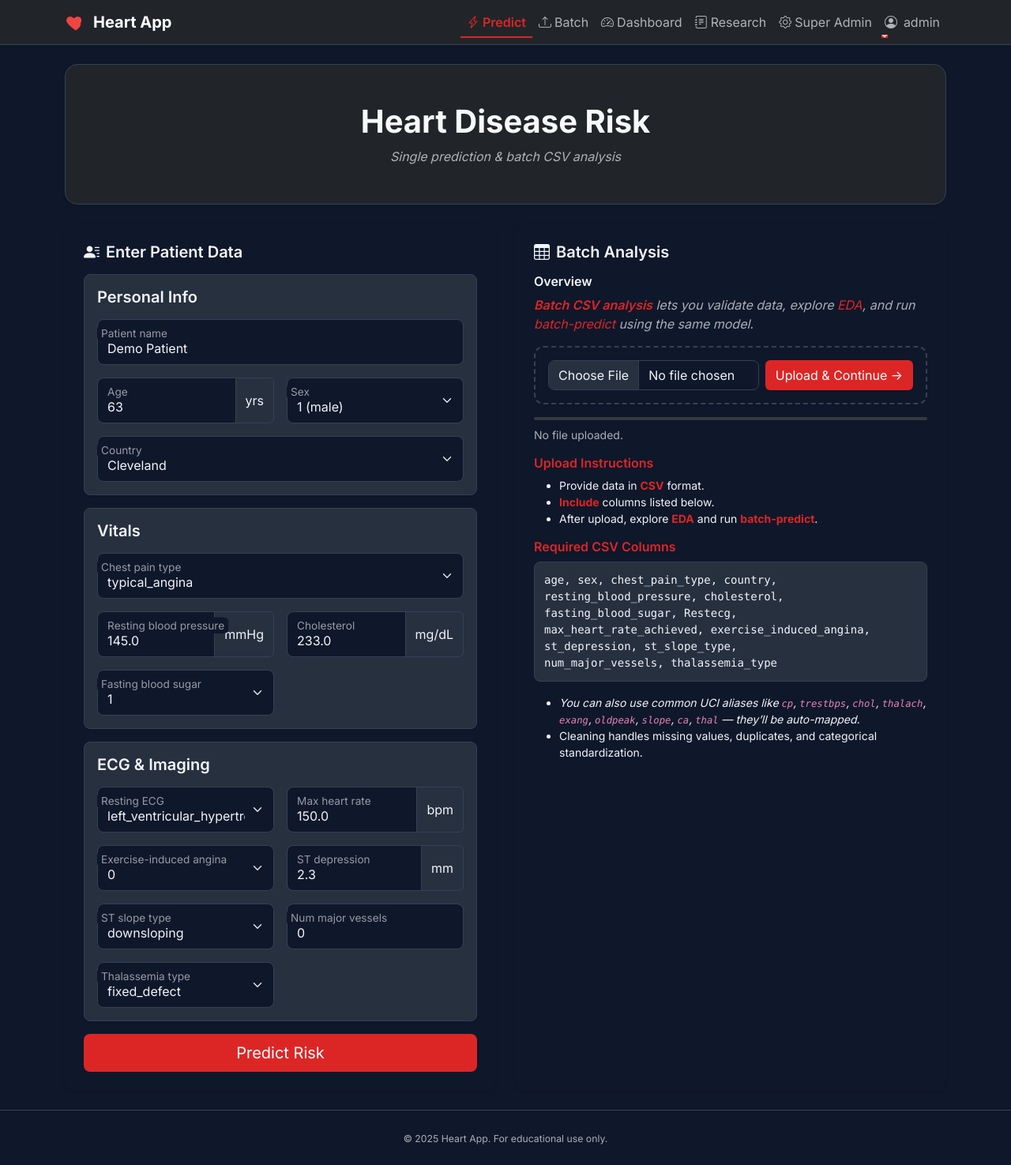
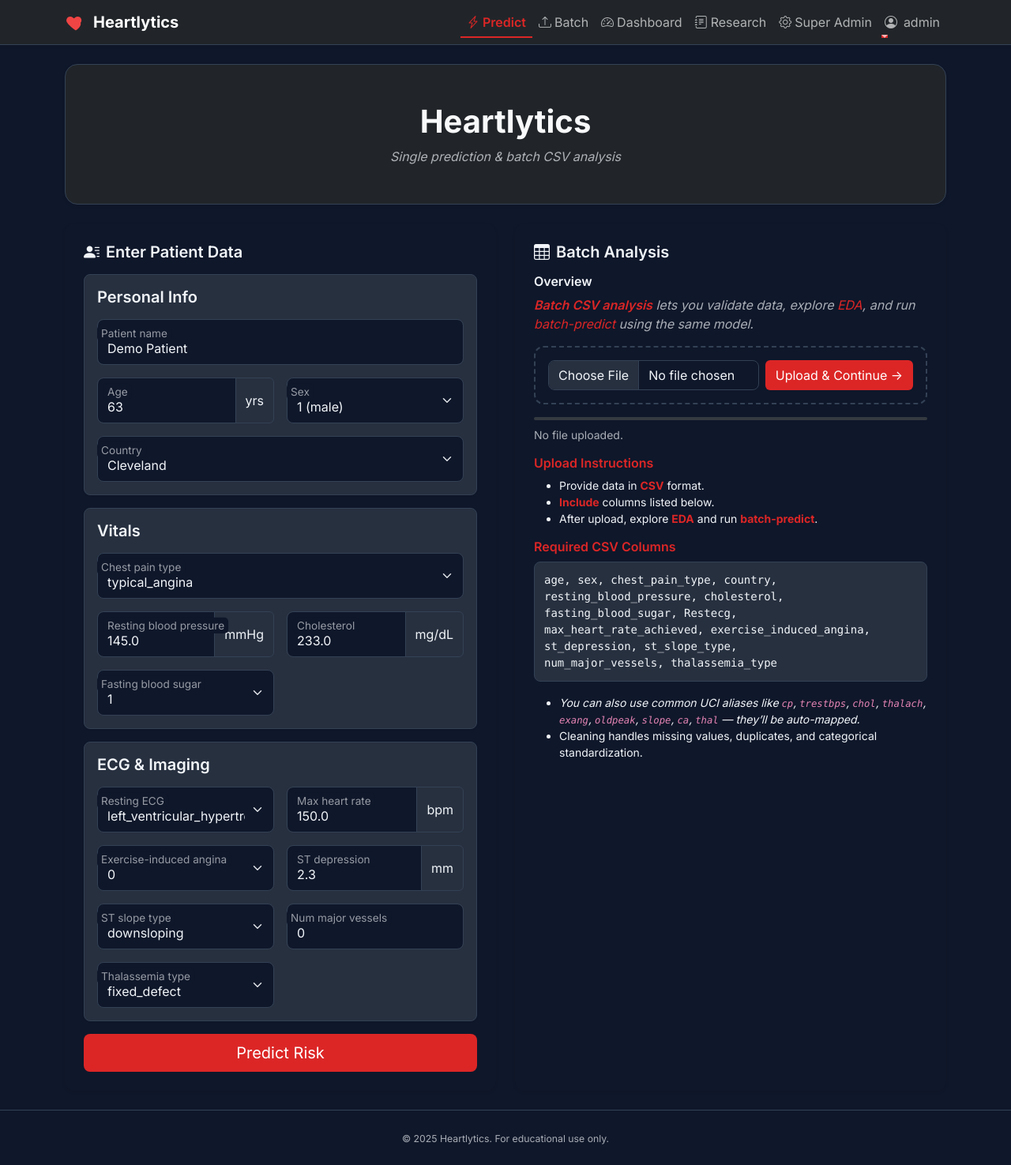
Before and after one commit to rasikasrimal/Heartlytics, a Flask app: page / in a window 1280 px wide. Shown: the whole page at 79% size. Run offline with Flask 3, Linux system fonts and the light colour scheme; a user stored in the database is signed in.

Commit message:
Rename app to Heartlytics

```diff
--- a/app.py
+++ b/app.py
@@ -1,8 +1,7 @@
 from __future__ import annotations
 
-
 # ============================
-# Heart Disease Risk App + CSV Upload/EDA/Batch Predict
+# Heartlytics: Heart disease risk with CSV upload, EDA, batch prediction
 # ============================
 
 import os
@@ -1234,7 +1233,7 @@ def dashboard_pdf_generate():
         c.setFillColor(colors.HexColor("#dc2626"))
         c.drawString(cm, height - cm + 4, "\u2665")
         c.setFillColor(text_col)
-        c.drawString(cm + 14, height - cm, "Heart Disease Risk App")
+        c.drawString(cm + 14, height - cm, "Heartlytics")
         try:
             c.drawImage(
                 logo_path,
--- a/templates/base.html
+++ b/templates/base.html
@@ -4,7 +4,7 @@
     <meta name="csrf-token" content="{{ csrf_token() }}">
     <meta charset="utf-8">
     <meta name="viewport" content="width=device-width, initial-scale=1">
-    <title>{% block title %}Heart Disease Risk{% endblock %}</title>
+    <title>{% block title %}Heartlytics{% endblock %}</title>
     <link rel="preconnect" href="https://fonts.googleapis.com">
     <link rel="preconnect" href="https://fonts.gstatic.com" crossorigin>
     <link href="https://fonts.googleapis.com/css2?family=Inter:wght@400;600;700&display=swap" rel="stylesheet">
@@ -17,8 +17,8 @@
     <nav class="navbar navbar-expand-lg shadow-sm border-bottom sticky-top bg-body">
       <div class="container d-flex align-items-center">
         <a class="navbar-brand d-flex align-items-center" href="{{ url_for('index') }}">
-          <img src="{{ url_for('static', filename='logo.svg') }}" alt="logo" class="me-2" style="height:28px;width:28px;">
-          <strong>Heart App</strong>
+          <img src="{{ url_for('static', filename='logo.svg') }}" alt="Heartlytics logo" class="me-2" style="height:28px;width:28px;">
+          <strong>Heartlytics</strong>
         </a>
         <div class="collapse navbar-collapse" id="nav">
           <ul class="navbar-nav ms-auto mb-2 mb-lg-0">
@@ -111,7 +111,7 @@
     </main>
 
     <footer class="py-4 text-center">
-      <small>&copy; {{ 2025 }} Heart App. For educational use only.</small>
+      <small>&copy; {{ 2025 }} Heartlytics. For educational use only.</small>
     </footer>
 
     <script src="https://cdn.jsdelivr.net/npm/bootstrap@5.3.3/dist/js/bootstrap.bundle.min.js"></script>
--- a/templates/dashboard/index.html
+++ b/templates/dashboard/index.html
@@ -1,5 +1,5 @@
 {% extends "base.html" %}
-{% block title %}Dashboard | Heart Disease Risk{% endblock %}
+{% block title %}Dashboard | Heartlytics{% endblock %}
 {% block head %}
   <script src="https://cdn.plot.ly/plotly-2.35.2.min.js" defer></script>
 {% endblock %}
--- a/templates/error.html
+++ b/templates/error.html
@@ -1,5 +1,5 @@
 {% extends "base.html" %}
-{% block title %}{{ title or 'Error' }} | Heart Disease Risk{% endblock %}
+{% block title %}{{ title or 'Error' }} | Heartlytics{% endblock %}
 {% block content %}
 <div class="py-5 text-center">
   <i class="bi bi-exclamation-triangle-fill text-danger" style="font-size:4rem;"></i>
--- a/templates/predict/form.html
+++ b/templates/predict/form.html
@@ -1,9 +1,9 @@
 {% extends "base.html" %}
-{% block title %}Predict | Heart Disease Risk{% endblock %}
+{% block title %}Predict | Heartlytics{% endblock %}
 
 {% block content %}
 <div class="bg-dark text-light border rounded-4 p-5 text-center mb-4 shadow-sm">
-  <h1 class="display-6 fw-bold mb-2">Heart Disease Risk</h1>
+  <h1 class="display-6 fw-bold mb-2">Heartlytics</h1>
   <p class="helper-text mb-0">Single prediction & batch CSV analysis</p>
 </div>
 
--- a/templates/predict/result.html
+++ b/templates/predict/result.html
@@ -1,5 +1,5 @@
 {% extends "base.html" %}
-{% block title %}Prediction | Heart Disease Risk{% endblock %}
+{% block title %}Prediction | Heartlytics{% endblock %}
 {% block head %}
   <script src="https://cdn.plot.ly/plotly-2.35.2.min.js" defer></script>
 {% endblock %}
--- a/templates/research/index.html
+++ b/templates/research/index.html
@@ -1,5 +1,5 @@
 {% extends "base.html" %}
-{% block title %}Research Paper | Heart Disease Risk{% endblock %}
+{% block title %}Research Paper | Heartlytics{% endblock %}
 {% block head %}
   <script src="https://cdn.jsdelivr.net/npm/mathjax@3/es5/tex-mml-chtml.js" defer></script>
 {% endblock %}
--- a/templates/uploads/columns_map.html
+++ b/templates/uploads/columns_map.html
@@ -1,5 +1,5 @@
 {% extends "base.html" %}
-{% block title %}Map Columns | Heart Disease Risk{% endblock %}
+{% block title %}Map Columns | Heartlytics{% endblock %}
 
 {% block content %}
 <div class="card shadow-sm">
--- a/templates/uploads/eda.html
+++ b/templates/uploads/eda.html
@@ -1,5 +1,5 @@
 {% extends "base.html" %}
-{% block title %}EDA & Cleaning | Heart Disease Risk{% endblock %}
+{% block title %}EDA & Cleaning | Heartlytics{% endblock %}
 {% block head %}
   <script src="https://cdn.plot.ly/plotly-2.35.2.min.js" defer></script>
 {% endblock %}
--- a/templates/uploads/form.html
+++ b/templates/uploads/form.html
@@ -1,5 +1,5 @@
 {% extends "base.html" %}
-{% block title %}Upload CSV | Heart Disease Risk{% endblock %}
+{% block title %}Upload CSV | Heartlytics{% endblock %}
 {% block content %}
 <div class="row g-4">
   <div class="col-lg-5">
--- a/templates/uploads/preprocess.html
+++ b/templates/uploads/preprocess.html
@@ -1,5 +1,5 @@
 {% extends "base.html" %}
-{% block title %}Preprocess | Heart Disease Risk{% endblock %}
+{% block title %}Preprocess | Heartlytics{% endblock %}
 {% block content %}
 <h1 class="h4 mb-3">Preview &amp; cleaning</h1>
 <div class="table-scroll mb-3">
```
Also changed, not shown: README.md.
